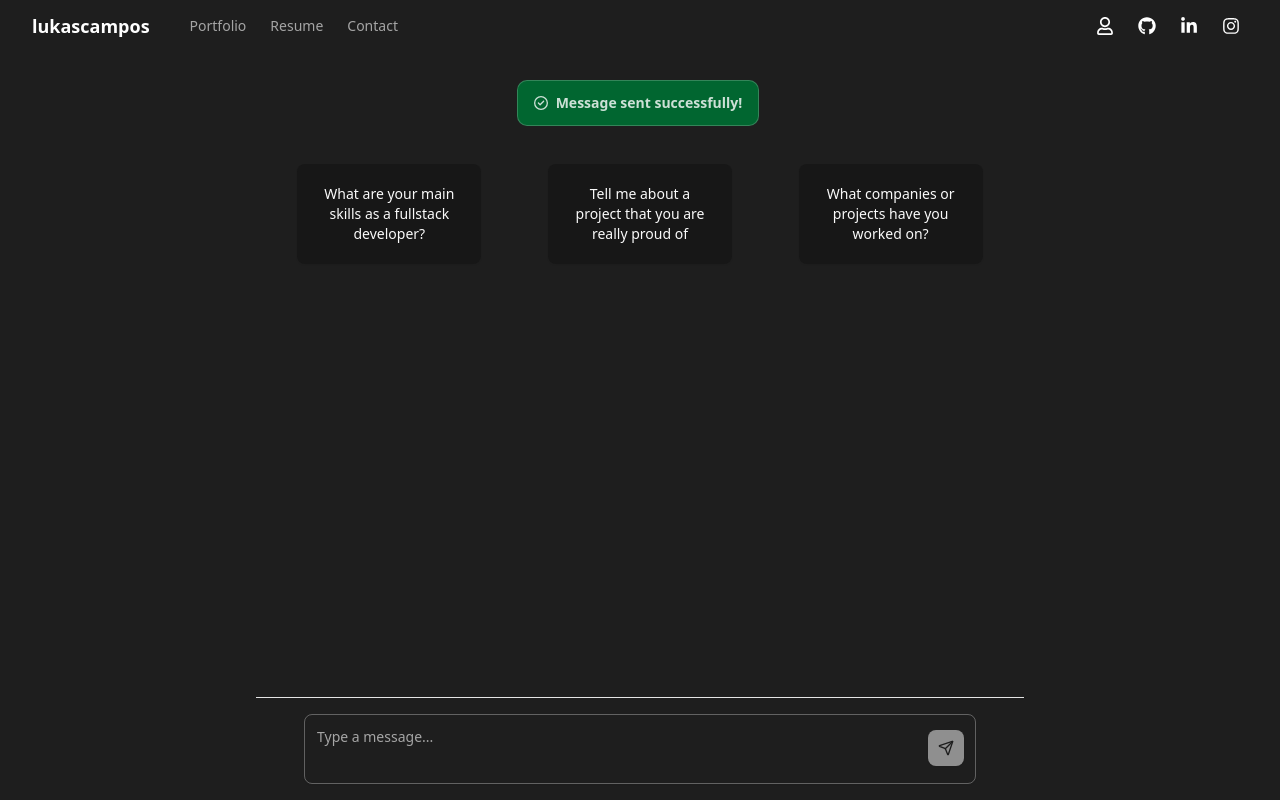
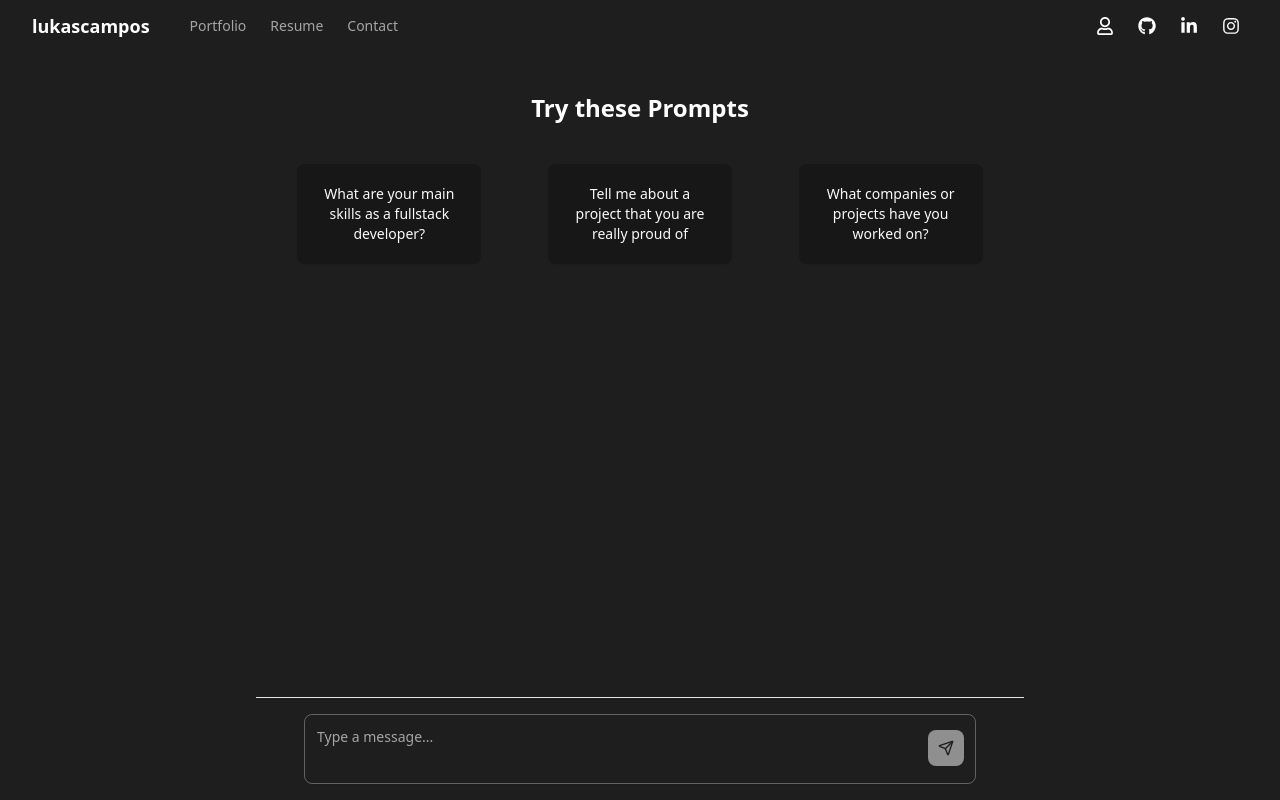
Before and after one commit to marcus-santos/personal-ai-portfolio, a Next.js app in the folder apps/web/: page /lukas in a window 1280 px wide. Built offline with nearby package versions, Linux system fonts and the light colour scheme.

Commit message:
fix: notification state set to false by default

```diff
--- a/apps/web/src/app/components/ContactForm.tsx
+++ b/apps/web/src/app/components/ContactForm.tsx
@@ -29,7 +29,7 @@ function ContactForm({
   const [email, setEmail] = useState('');
   const [message, setMessage] = useState('');
   const [loading, setLoading] = useState(false);
-  const [notification, setNotification] = useState(true);
+  const [notification, setNotification] = useState(false);
 
   const handleSubmit = async (e: React.FormEvent) => {
     e.preventDefault();
```
